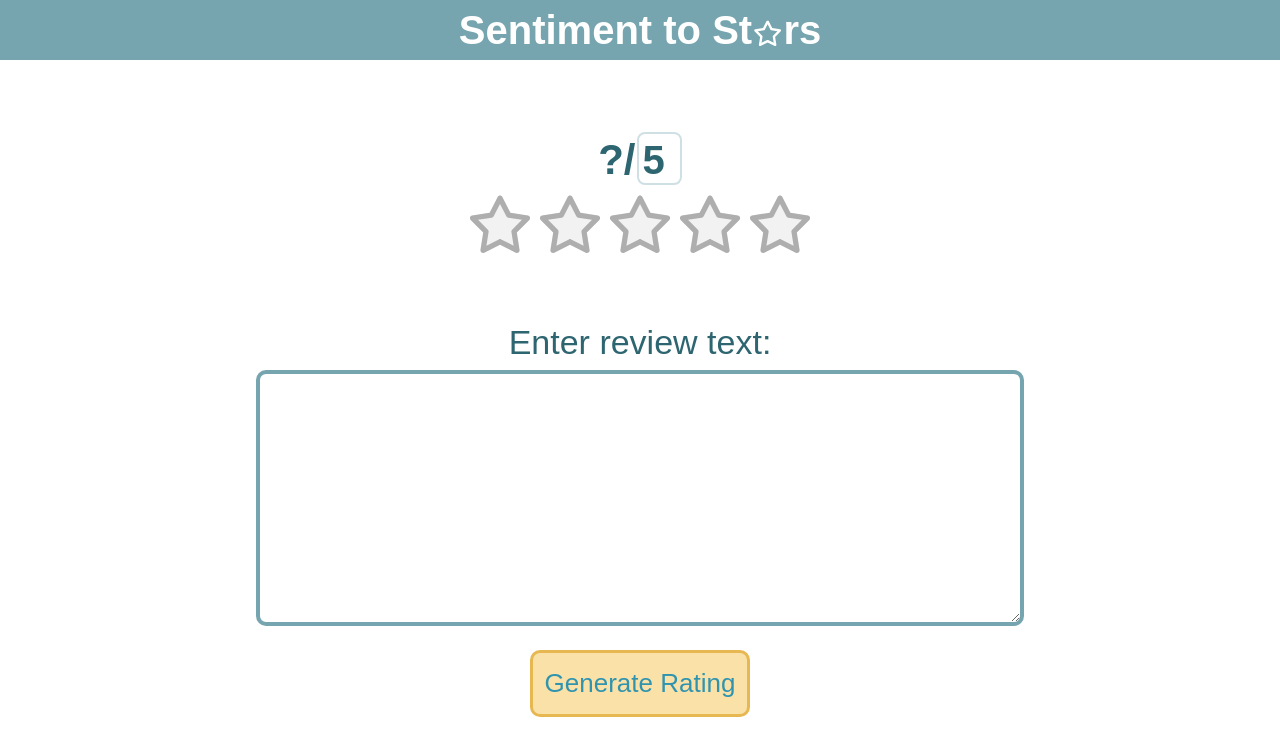
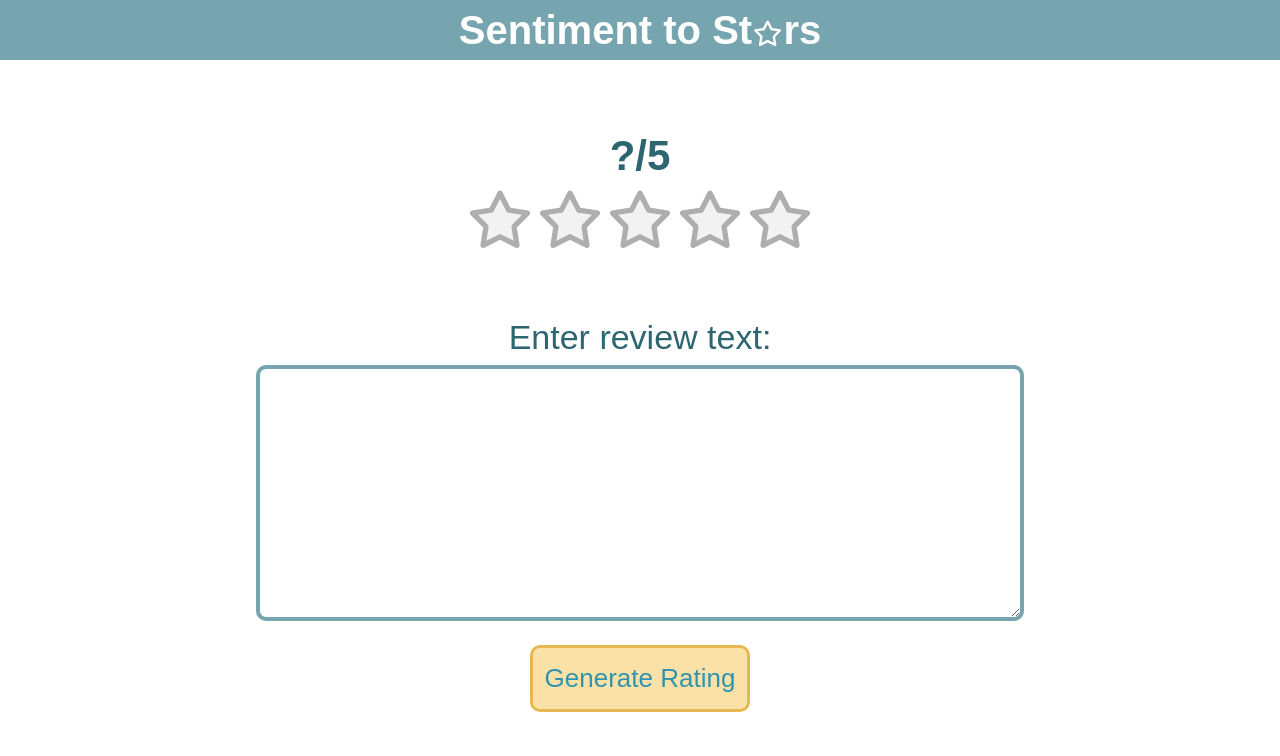
Before and after one commit to Ryan-Vernick/Sentiment-to-Stars, a Next.js app in the folder Frontend/sentiment-to-stars/: page / in a window 1280 px wide. Shown: the top 756 px of the page. Built offline with nearby package versions, Linux system fonts and the light colour scheme.

Commit message:
Remove variable scaling for classification use case

```diff
--- a/Frontend/sentiment-to-stars/src/app/components.tsx
+++ b/Frontend/sentiment-to-stars/src/app/components.tsx
@@ -95,7 +95,6 @@ export function OneStar({fillLevel, computedRating}: {fillLevel: number, compute
 export function DisplayStars({appState}: {appState: appStateType}) {
     const numStars = appState.numStars
     const scale = appState.scale
-    const setScale = appState.setScale
     const computedRating = appState.computedRating
     const numericalRating = computedRating ? Math.round((computedRating * scale) * 2) / 2 : 0
     const numFilled = computedRating ? computedRating * numStars : numStars
@@ -111,28 +110,10 @@ export function DisplayStars({appState}: {appState: appStateType}) {
         if (fillLeft < 0) fillLeft = 0
     }
 
-    const [displayScale, setDisplayScale] = useState<string | number>(scale)
-    const updateScale = (event: React.ChangeEvent<HTMLInputElement>) => {
-        if (event.target) {
-            const newVal = parseInt(event.target.value)
-            if (isNaN(newVal)) {
-                setDisplayScale('')
-            }
-            // setDisplayScale('')
-            if (newVal >= 1) {
-                setScale(newVal)
-                setDisplayScale(newVal)
-            }
-            else {
-                setScale(numStars)
-            }
-        }
-    }
-
     return (
         <div className={styles.results}>
             {/* <h3 className={styles.numericalRating}>{numFilled}/{numStars}</h3> */}
-            <h3 className={styles.numericalRating}>{computedRating ? numericalRating : '?'}/<input className={styles.scaleInput} type='number' id='numScale' name='numScale' min={1} value={displayScale} onChange={updateScale} onBlur={() => {if (displayScale != scale) setDisplayScale(scale)}}/></h3>
+            <h3 className={styles.numericalRating}>{computedRating ? numericalRating : '?'}/{scale}</h3>
             <div className={styles.stars}>
                 {stars}
             </div>
```
